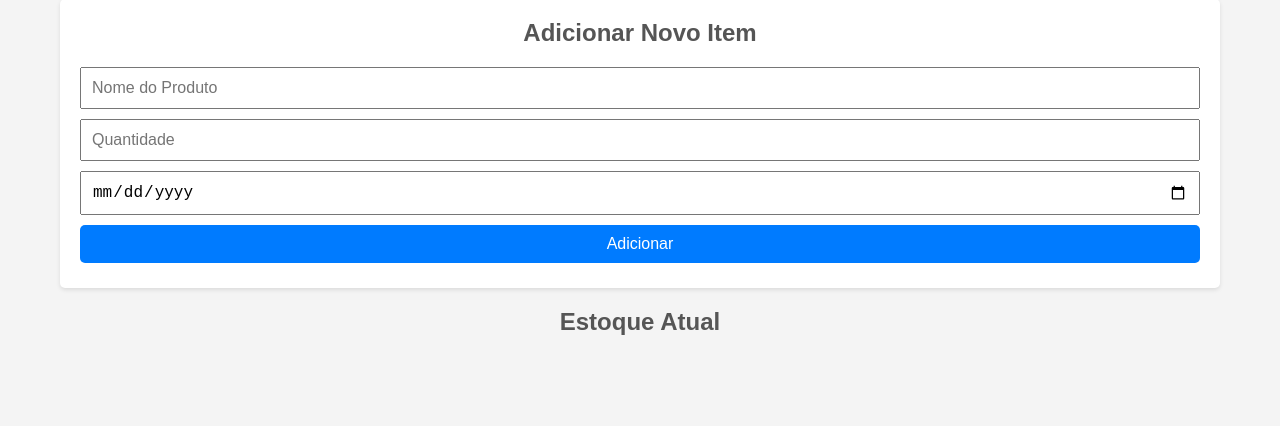
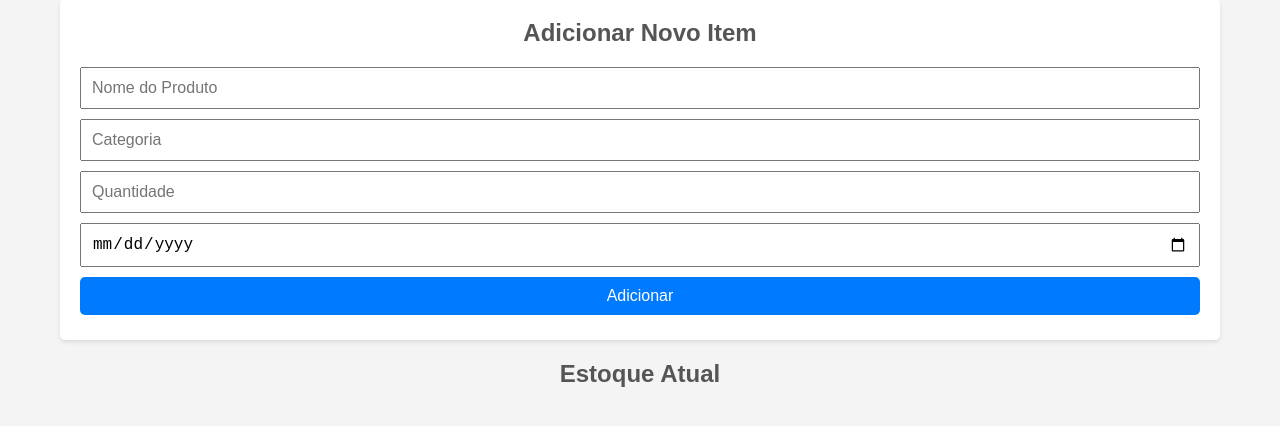
Before and after one commit to vini-gln/Gerenciador-de-A-ougue, a plain HTML site: page index.html in a window 1280 px wide. Shown: the part 78-504 px from the top of the page. Drawn offline with Linux system fonts and the light colour scheme.

Commit message:
Update index.html

```diff
--- a/index.html
+++ b/index.html
@@ -14,6 +14,7 @@
     <div class="form">
       <h2>Adicionar Novo Item</h2>
       <input type="text" id="nome" placeholder="Nome do Produto">
+      <input type="text" id="categoria" placeholder="Categoria">
       <input type="number" id="quantidade" placeholder="Quantidade">
       <input type="date" id="data"> <!-- Alterado de validade para data -->
       <button onclick="adicionarItem()">Adicionar</button>
@@ -24,6 +25,7 @@
       <thead>
         <tr>
           <th>Nome</th>
+          <th>Categoria</th>
           <th>Quantidade</th>
           <th>Data</th> <!-- Alterado de validade para data -->
           <th>Status</th>
```
